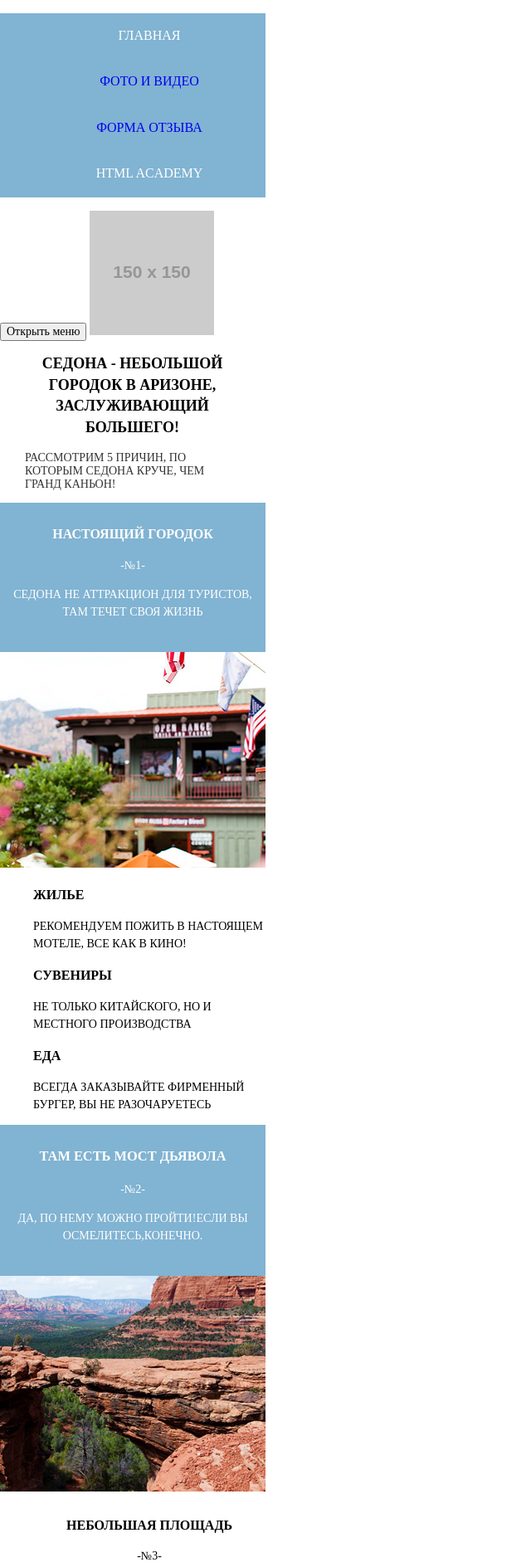
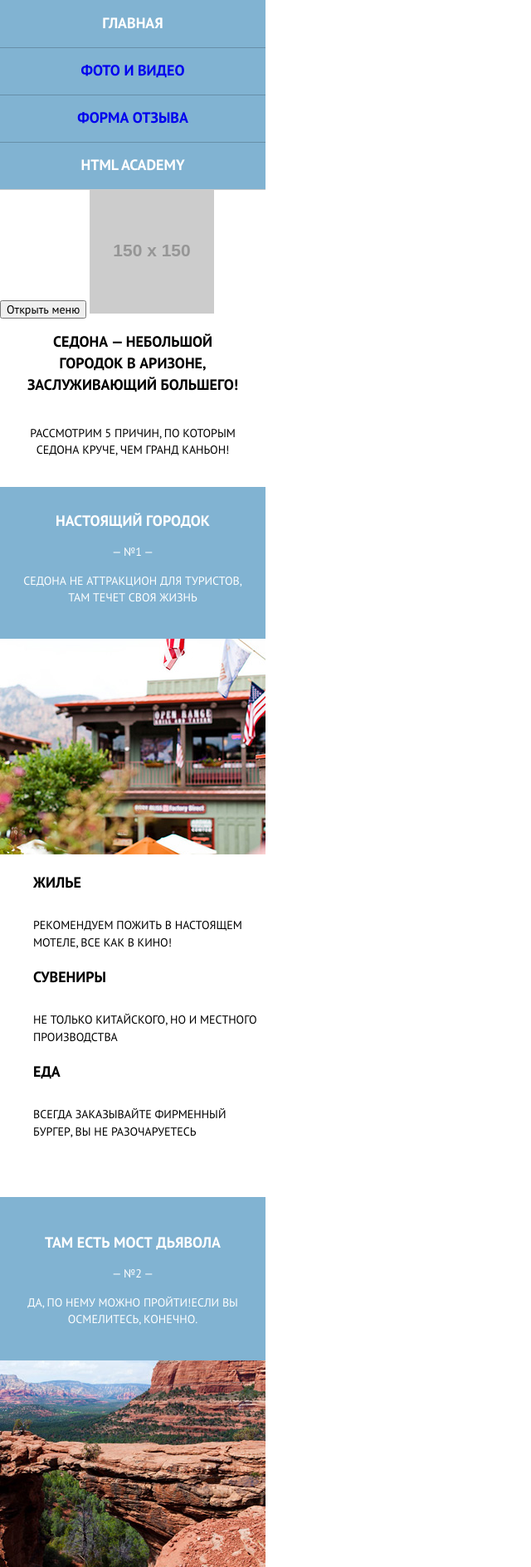
Before and after one commit to Livanenkova/882513-sedona-18, a website: page source/index.html in a window 1280 px wide. Shown: the top 1889 px of the page at 83% size, without its empty margins (0-640 px from the left). Drawn offline with nearby package versions, Linux system fonts and the light colour scheme; files that its build step writes are made by us from their sources; placeholder pictures from the web are drawn by us.

Commit message:
change index

```diff
--- a/source/index.html
+++ b/source/index.html
@@ -4,6 +4,7 @@
     <meta charset="utf-8">
     <title>HTML Academy: Седона</title>
     <link rel="stylesheet" href="css/style.css">
+    <link href="https://fonts.googleapis.com/css?family=PT+Sans:400,400i,700,700i&display=swap&subset=cyrillic,cyrillic-ext,latin-ext" rel="stylesheet">
   </head>
   <body>
     <header class="page-header">
@@ -11,15 +12,15 @@
         <div class="main-nav__wrapper">
         <ul class="main-nav__list site-list">
           <li class="site-list__item site-list__item--active">
-            <a class="site-link">Главная</a>
+            <a class="site-link item-main" >Главная</a>
           </li>
-          <li class="site-list__item">
+          <li class="site-list__item item-photo">
             <a class="site-link" href="photo.html">Фото и видео</a>
           </li>
-          <li class="site-list__item">
+          <li class="site-list__item item-form">
             <a class="site-link" href="form.html">Форма отзыва</a>
           </li>
-          <li class="site-list__item">
+          <li class="site-list__item item-academy">
             <a class="site-link">Html academy</a>
           </li>
         </ul>
@@ -34,7 +35,8 @@
       <div class="header-bg">
       </div>
       <div class="header-title_wrapper">
-      <h2 class="page-header__title">Седона - небольшой  городок в АРИЗОНЕ, заслуживающий большего!</h2>
+      <h2 class="page-header__title"> СЕДОНА — небольшой
+        городок в АРИЗОНЕ, зАСЛУЖИвающий большего!</h2>
       <p class="page-header__text">Рассмотрим 5 причин, по которым седона круче, чем гранд каньон!</p>
       </div>
     </header>
@@ -43,24 +45,24 @@
       <h1 class="visually-hidden">Седона — небольшой  городок в АРИЗОНЕ, заслуживающий большего!</h1>
       <section class="advantages-town">
         <div class="advantages-town__wrapper">
-          <div class="town__wrapper">
-          <h3 class="advantages-town__title">Настоящий городок</h3>
-          <p>-&#8470;1-</p>
-          <p class="advantages-town__discription">Седона не аттракцион для туристов, там течет своя жизнь</p>
+          <div class="main-wrapper">
+          <h3 class="title_white">Настоящий городок</h3>
+          <p>— №1 —</p>
+          <p class="text_white">Седона не аттракцион для туристов, <br>там течет своя жизнь</p>
           </div>
           <img src="img/main-city-mobile@1x.jpg" alt="Фотография города седона">
           <ul class="advantages-town__list">
             <li class="advantages-town__item advantages-town__item--house">
-              <h3 class="advantages-town__item__title">Жилье</h3>
-              <p class="advantages-town__item__description">Рекомендуем пожить в настоящем мотеле, все как в кино!</p>
+              <h3 class="advantages-town__title">Жилье</h3>
+              <p class="text">Рекомендуем пожить в настоящем мотеле, все как в кино!</p>
             </li>
             <li class="advantages-town__item advantages-town__item--gift">
               <h3 class="advantages-town__title">Сувениры</h3>
-              <p class="advantages-town__item__description">Не только китайского, но и местного производства</p>
+              <p class="text">Не только китайского, но и местного производства</p>
             </li>
             <li class="advantages-town__item advantages-town__item--burger">
-              <h3 class="advantages-town__item__title">Еда</h3>
-              <p class="advantages-town__item__description">Всегда заказывайте фирменный бургер, вы не разочаруетесь</p>
+              <h3 class="advantages-town__title">Еда</h3>
+              <p class="text">Всегда заказывайте фирменный бургер, вы не разочаруетесь</p>
             </li>
           </ul>
         </div>
@@ -68,27 +70,27 @@
 
       <section class="advantages-bridge">
         <div class="advantages-bridge__wrapper">
-          <div class="bridge__wrapper">
-            <h3 class="advantages-bridge__title">Там есть мост дьявола</h3>
-            <p>-&#8470;2-</p>
-            <p class="advantages-bridge__discription">Да, по нему можно пройти!Если вы осмелитесь,конечно.</p>
+          <div class="main-wrapper bridge-wrapper">
+            <h3 class="title_white">Там есть мост дьявола</h3>
+            <p>— №2 —</p>
+            <p class="text_white">Да, по нему можно пройти!Если вы осмелитесь, конечно.</p>
           </div>
           <img src="img/main-bridge-mobile@1x.jpg" alt="Фотография моста дьявола">
           <ul class="advantages-bridge__list">
             <li class="advantages-bridge__item">
             <h3 class="advantages-bridge__item__title">Небольшая площадь</h3>
-            <p>-&#8470;3-</p>
-            <p class="advantages-bridge__item__description">Все интересные места находятся очень близко</p>
+            <p>— №3 —</p>
+            <p class="text_bridge">Все интересные места находятся очень близко</p>
             </li>
             <li class="advantages-bridge__item">
               <h3 class="advantages-bridge__item__title">Красивая дорога</h3>
-              <p>-&#8470;4-</p>
-              <p class="advantages-bridge__item__description">Ехать в Седону из Лас-Вегаса совсем не скучно!</p>
+              <p>— №4 —</p>
+              <p class="text_bridge">Ехать в Седону из Лас-Вегаса совсем не скучно!</p>
             </li>
             <li class="advantages-bridge__item">
               <h3 class="advantages-bridge__item__title">Мало туристов</h3>
-              <p>-&#8470;5-</p>
-              <p class="advantages-bridge__item__description">Большинство едет в Гранд Каньон и толпится там</p>
+              <p>— №5 —</p>
+              <p class="text_bridge">Большинство едет в Гранд<br> Каньон и толпится там</p>
             </li>
           </ul>
         </div>
@@ -106,10 +108,13 @@
     </main>
     <section class="map">
       <h2 class="visually-hidden">Карта</h2>
+      <div class="map-wrapper>">
       <img  class="map-img" src="img/bg-map-mobile@1x.jpg" alt="Карта">
+      </div>
     </section>
 
     <footer class="page-footer">
+      <div class="footer-wrapper">
       <h3 class="footer-title">#visitsedona</h3>
       <div class="footer-social">
       <ul class="social-list">
--- a/source/sass/blocks/advantages-bridge.scss
+++ b/source/sass/blocks/advantages-bridge.scss
@@ -1,31 +1,31 @@
-.bridge__wrapper {
-  background-color: #81b3d2;
-  color: white;
-  text-align: center;
-  padding-right: 10px;
-  padding-left: 10px;
-  padding-top: 10px;
-  padding-bottom: 24px;
-  line-height: 1.5;
-}
-
-.advantages-bridge__discription {
-  font-size: 14px;
-  line-height: 21px;
-}
-
 .advantages-bridge__list {
   font-size: 14px;
-  line-height: 21px;
+  line-height: 1.5;
   text-align: center;
+  padding-left: 0;
 }
 
 .advantages-bridge__item__title {
-  font-size: 16px;
+  font-size: 18px;
   font-weight: bold;
-  padding-top: 10px;
+  padding-top: 5px;
+  margin-bottom: 0px;
 }
 
 .advantages-bridge__item {
   list-style: none;
 }
+
+.bridge-wrapper {
+  padding-top: 24px;
+}
+
+.advantages-bridge__item {
+  box-shadow: 0px 1px 0 0 rgba(1, 1, 1, 0.2);
+}
+
+.text_bridge {
+  padding-left: 40px;
+  padding-right: 40px;
+  padding-bottom: 27px;
+}
--- a/source/sass/blocks/advantages-town.scss
+++ b/source/sass/blocks/advantages-town.scss
@@ -1,26 +1,3 @@
-.town__wrapper {
-  background-color: #81b3d2;
-  color: white;
-  text-align: center;
-  padding-right: 10px;
-  padding-left: 10px;
-  padding-top: 10px;
-  margin-top: 10px;
-  padding-bottom: 24px;
-  line-height: 1.5;
-}
-
-.advantages-town__title {
-  font-size: 16px;
-  font-weight: bold;
-  line-height: 1.44;
-}
-
-.advantages-town__discription {
-  font-size: 14px;
-  line-height: 21px;
-}
-
 .advantages-town__list {
   font-size: 14px;
   line-height: 21px;
@@ -30,8 +7,14 @@
   list-style: none;
 }
 
-.advantages-town__item__title {
-  font-size: 16px;
+.advantages-town__title {
+  font-size: 18px;
   font-weight: bold;
   line-height: 1.44;
+  padding-bottom: 10px;
 }
+
+.advantages-town__wrapper {
+ margin-top: 35px;
+ margin-bottom: 68px;
+}
--- a/source/sass/blocks/body.scss
+++ b/source/sass/blocks/body.scss
@@ -1,6 +1,7 @@
 body {
-  background-color: white;
+  background-color: $white-color;
   width: 320px;
   font-size: 14px;
   text-transform: uppercase;
+  font-family: 'PT Sans', sans-serif;
 }
--- /dev/null
+++ b/source/sass/blocks/main-index.scss
@@ -0,0 +1,24 @@
+.title_white {
+  font-size: 18px;
+  font-weight: bold;
+  line-height: 1.44;
+  margin-bottom: 4px;
+}
+
+.text_white {
+  font-size: 14px;
+  line-height: 1.44;
+  margin-top: 10px;
+}
+
+.main-wrapper {
+  background-color: $blue-color;
+  color: $white-color;
+  text-align: center;
+  padding-right: 10px;
+  padding-left: 10px;
+  padding-top: 10px;
+  margin-top: 10px;
+  padding-bottom: 26px;
+  line-height: 1.5;
+}
--- a/source/sass/blocks/main-nav.scss
+++ b/source/sass/blocks/main-nav.scss
@@ -1,19 +1,28 @@
 .main-nav {
-  background-color: #81b3d2;
-  font-size: 16px;
-  color: white;
+  background-color: $blue-color;
+  font-size: 18px;
+  font-weight: bold;
+  font-style: normal;
+  line-height: 2.22;
+  color: $white-color;
 }
 
 .site-list__item {
   list-style: none;
-  padding-top: 18px;
-  padding-bottom: 19px;
+  padding-top: 8px;
+  padding-bottom: 9px;
+  box-shadow: 0px 1px 0 0 rgba(1, 1, 1, 0.2);
 }
 
 .site-link {
   text-decoration: none;
 }
 
-.main-nav__wrapper {
+.main-nav__list{
+  padding: 0;
+  margin: 0;
+}
+
+.main-nav__wrapper{
   text-align: center;
 }
--- /dev/null
+++ b/source/sass/blocks/map.scss
@@ -0,0 +1,3 @@
+.map-wrapper{
+ padding-top: 5px;
+}
--- a/source/sass/blocks/page-footer.scss
+++ b/source/sass/blocks/page-footer.scss
@@ -6,3 +6,7 @@
 .page-footer__copyright {
   font-size: 14px;
 }
+
+.footer-wrapper{
+text-align: center;
+}
--- a/source/sass/blocks/page-header.scss
+++ b/source/sass/blocks/page-header.scss
@@ -5,15 +5,19 @@
 
 .page-header__title {
   font-size: 18px;
-  text-weight: bold;
-  text-align: center;
-  padding-left: 32px;
-  padding-right: 33px;
-  line-height: 1.44;
+  margin-bottom: 35px;
 }
 
 .page-header__text {
-  padding-left: 30px;
-  padding-right: 30px;
-  color: #333333;
+  margin-top: 25px;
+  font-size: 14px;
+  font-weight: normal;
 }
+
+.header-title_wrapper{
+  text-align: center;
+  margin-left: 30px;
+  margin-right: 30px;
+  margin-bottom: 20px;
+  line-height: 1.44;
+}
--- /dev/null
+++ b/source/sass/blocks/variables.scss
@@ -0,0 +1,2 @@
+$blue-color:#81b3d2;
+$white-color:#ffffff;
--- a/source/sass/style.scss
+++ b/source/sass/style.scss
@@ -1,11 +1,14 @@
 @import "blocks/normalize.scss";
+@import "blocks/variables.scss";
 @import "blocks/body.scss";
 @import "blocks/fonts.scss";
 @import "blocks/visualli-hidden.scss";
+@import "blocks/main-index.scss";
 @import "blocks/advantages-bridge.scss";
 @import "blocks/advantages-town.scss";
 @import "blocks/main-nav.scss";
 @import "blocks/main-photo.scss";
+@import "blocks/map.scss";
 @import "blocks/page-footer.scss";
 @import "blocks/page-header.scss";
 @import "blocks/search.scss";
```
Also changed, not shown: source/sass/blocks/search.scss (+24 -1 lines).
